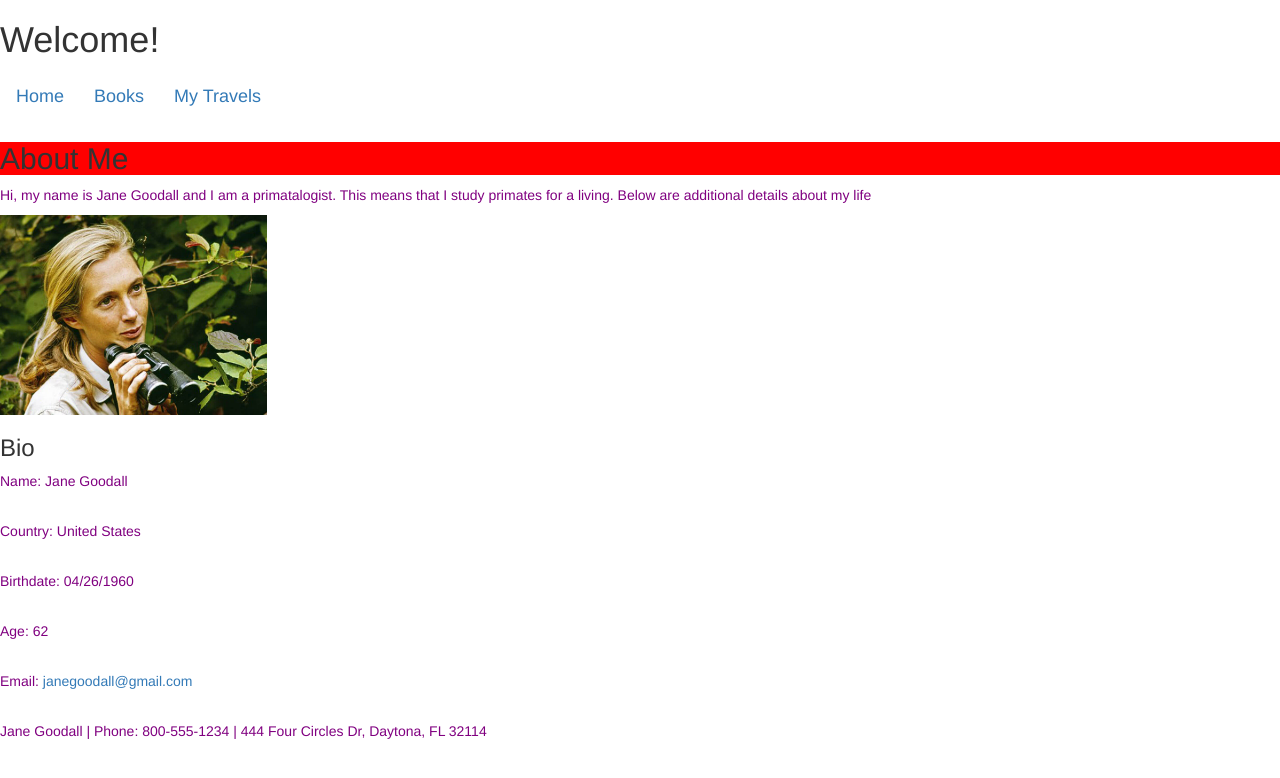
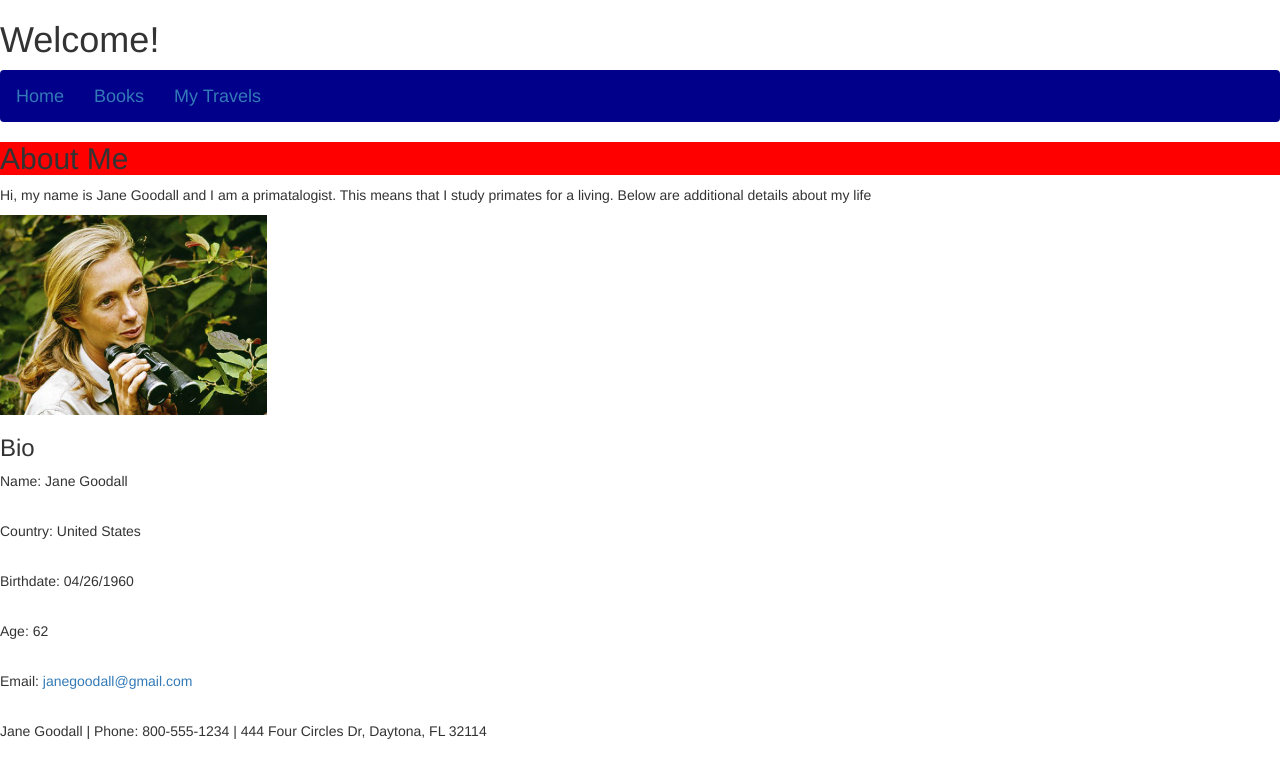
Before and after one commit to iu-msis/1-html-review-klgogel, a PHP site: page / in a window 1280 px wide. Shown: the top 778 px of the page. Run offline with PHP 8.4, Linux system fonts and the light colour scheme; some libraries are stand-ins or nearby versions.

Commit message:
css changes

```diff
--- a/public/css/style.css
+++ b/public/css/style.css
@@ -1,7 +1,10 @@
-p{
-    color: purple;
-}
+
 
 h2{
     background-color: red;
 }
+
+nav{
+    background-color: darkblue;
+    color: white;
+}
```
